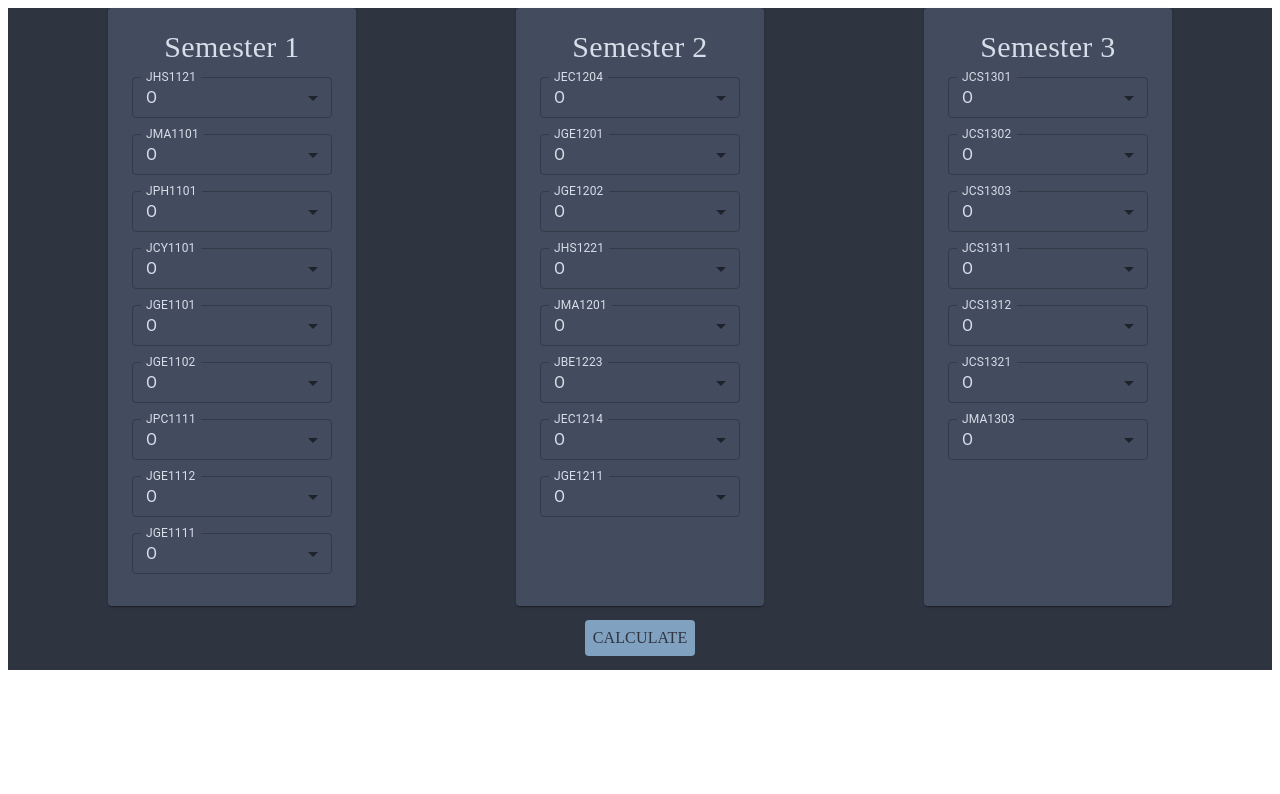
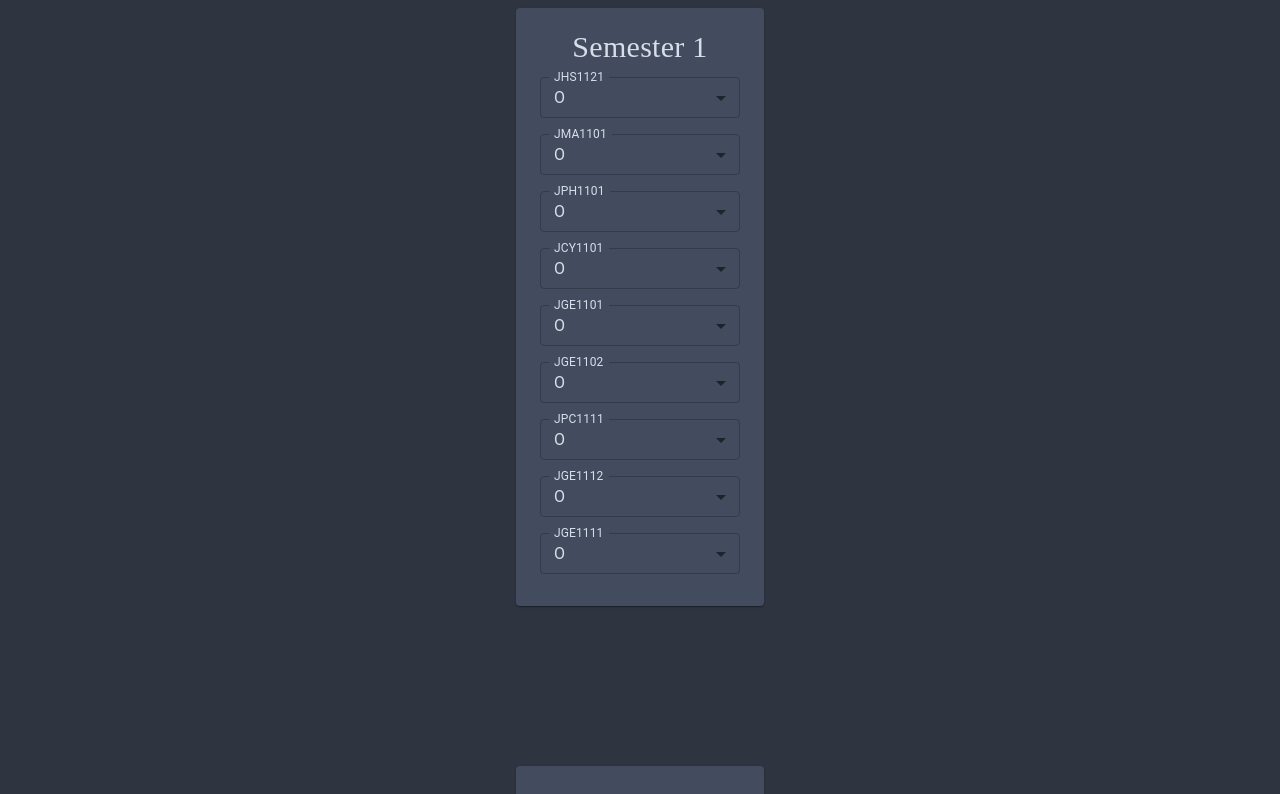
Before and after one commit to bakageddy/cgpa, a React (Create React App) app: page / in a window 1280 px wide. Shown: the top 794 px of the page. Built offline with nearby package versions, Linux system fonts and the light colour scheme; a web font is replaced by a local one.

Commit message:
Well well, look who showed up

```diff
--- a/public/index.html
+++ b/public/index.html
@@ -8,7 +8,7 @@
   font-weight: 400;
   src: url(https://fonts.gstatic.com/s/barlowcondensed/v12/HTx3L3I-JCGChYJ8VI-L6OO_au7B6xHT3w.ttf) format('truetype');
 }
-#root {
+body {
 	background-color: #2e3440;
 }
 </style>
--- a/src/App.js
+++ b/src/App.js
@@ -33,7 +33,6 @@ function App() {
 			<Grid display="flex" alignItems="center" justifyContent="center">
 				<Grid display="grid"
 					sx={{
-						gridTemplateColumns: "auto auto auto",
 						gap: "10rem",
 					}}
 				>
--- a/src/Semester.jsx
+++ b/src/Semester.jsx
@@ -4,7 +4,7 @@ import React from 'react';
 
 export default function Semester({ semesterName, subjects }) {
 	return (
-		<Card sx={{ minWidth: "2.5rem", backgroundColor: "#434c5e" }}>
+		<Card sx={{ backgroundColor: "#434c5e" }}>
 			<CardContent>
 				<Grid>
 					<Typography sx={{
```
